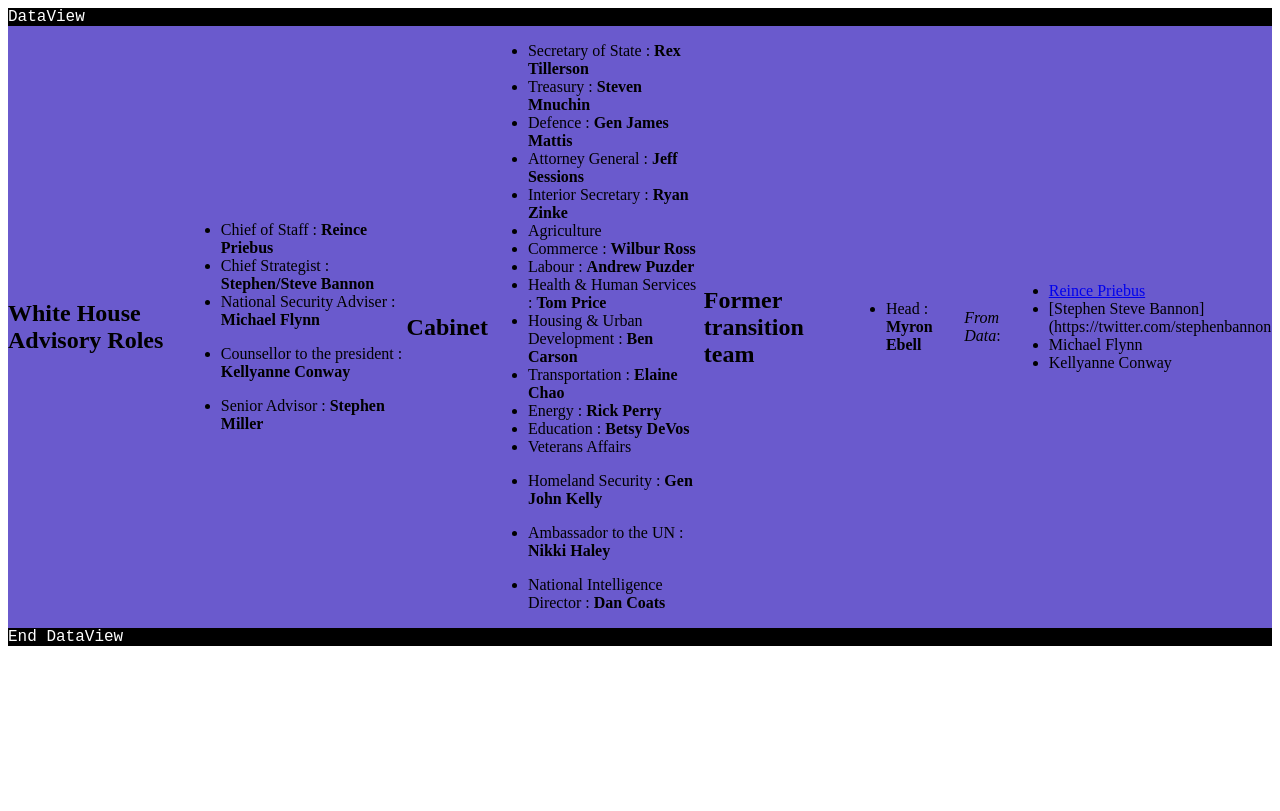
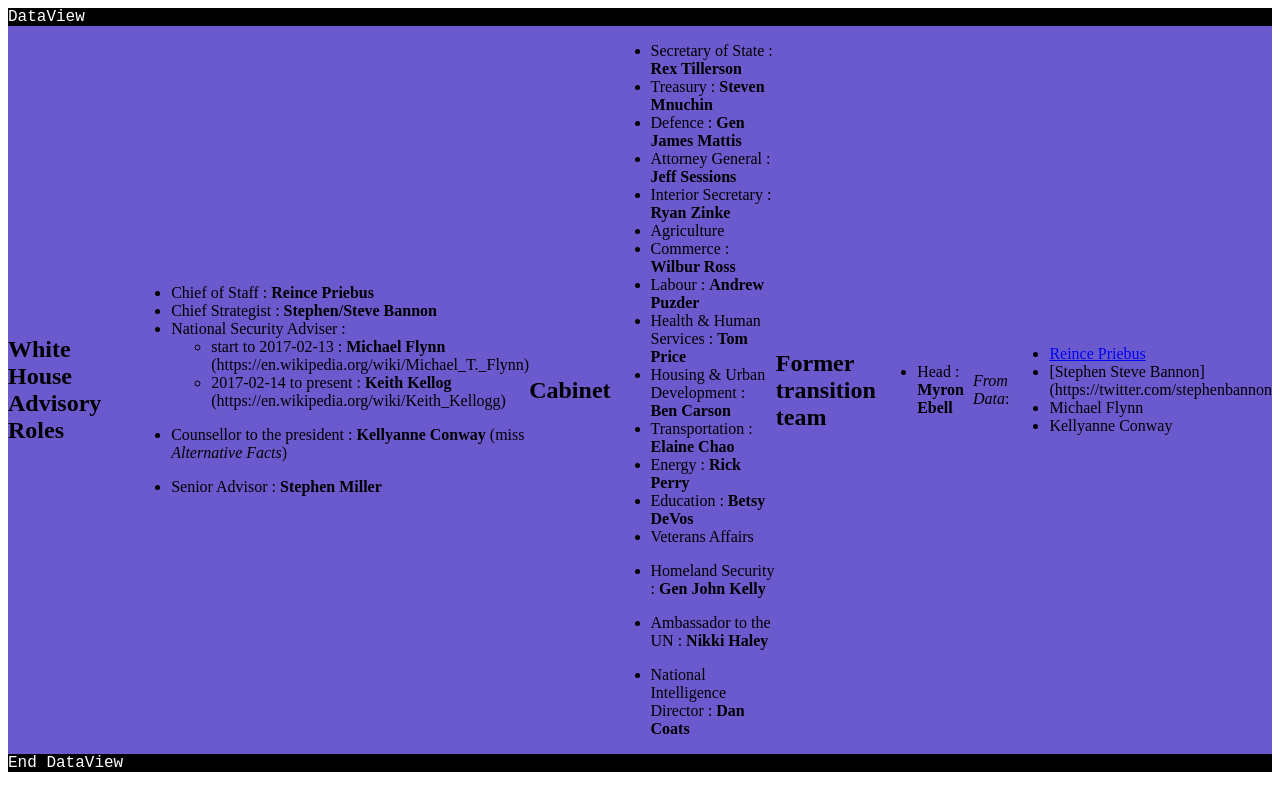
Before and after one commit to zwartpi/thetrumpstweet, a Jekyll site: the page built from entourage.md, in a window 1280 px wide. Shown: the top 811 px of the page. Built offline with Jekyll 4.4.1, drawn with Linux system fonts in a browser that asks for light colours; our own code applies the rules of GitHub Pages for plain Markdown files.

Commit message:
flynn resigned

```diff
--- a/entourage.md
+++ b/entourage.md
@@ -6,8 +6,10 @@ layout: dataviewer
 
 - Chief of Staff : **Reince Priebus**
 - Chief Strategist : **Stephen/Steve Bannon**
-- National Security Adviser : **Michael Flynn**
-- Counsellor to the president : **Kellyanne Conway**
+- National Security Adviser :
+  - start to 2017-02-13 : **Michael Flynn** (https://en.wikipedia.org/wiki/Michael_T._Flynn)
+  - 2017-02-14 to present : **Keith Kellog** (https://en.wikipedia.org/wiki/Keith_Kellogg)
+- Counsellor to the president : **Kellyanne Conway** (miss *Alternative Facts*)
 
 - Senior Advisor : **Stephen Miller**
 
```
